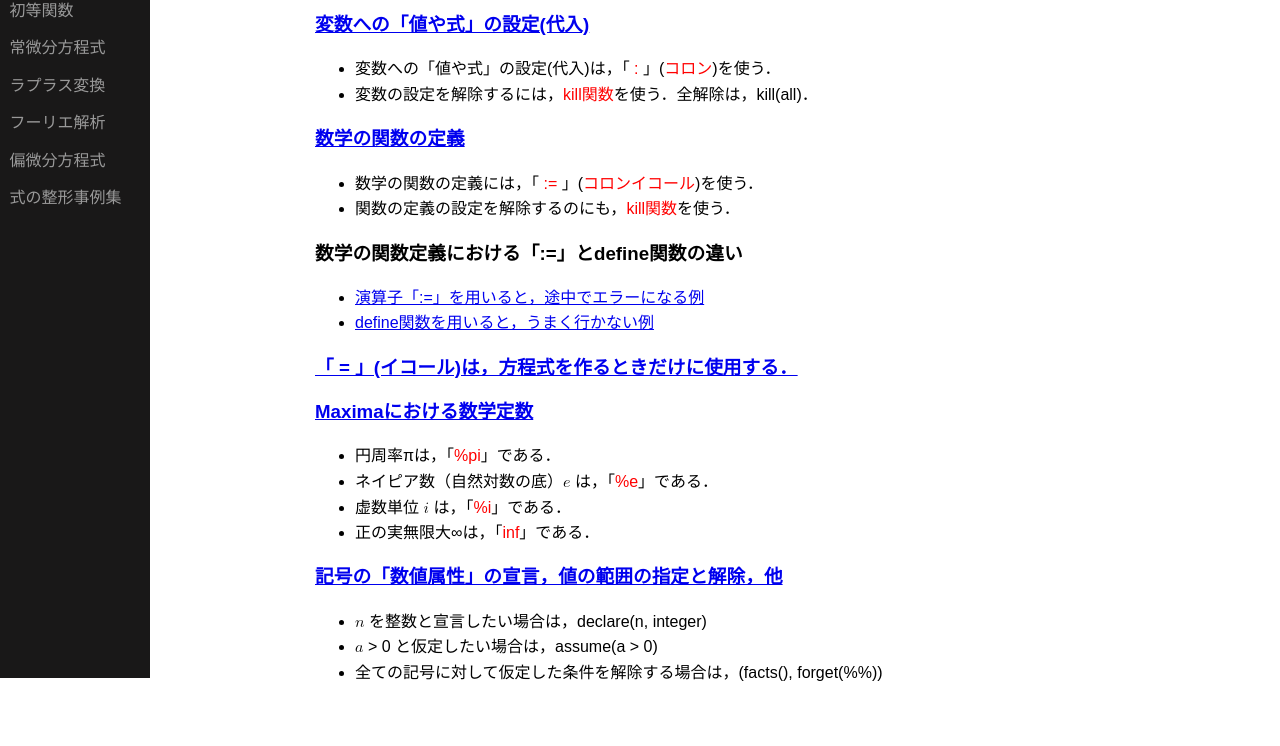
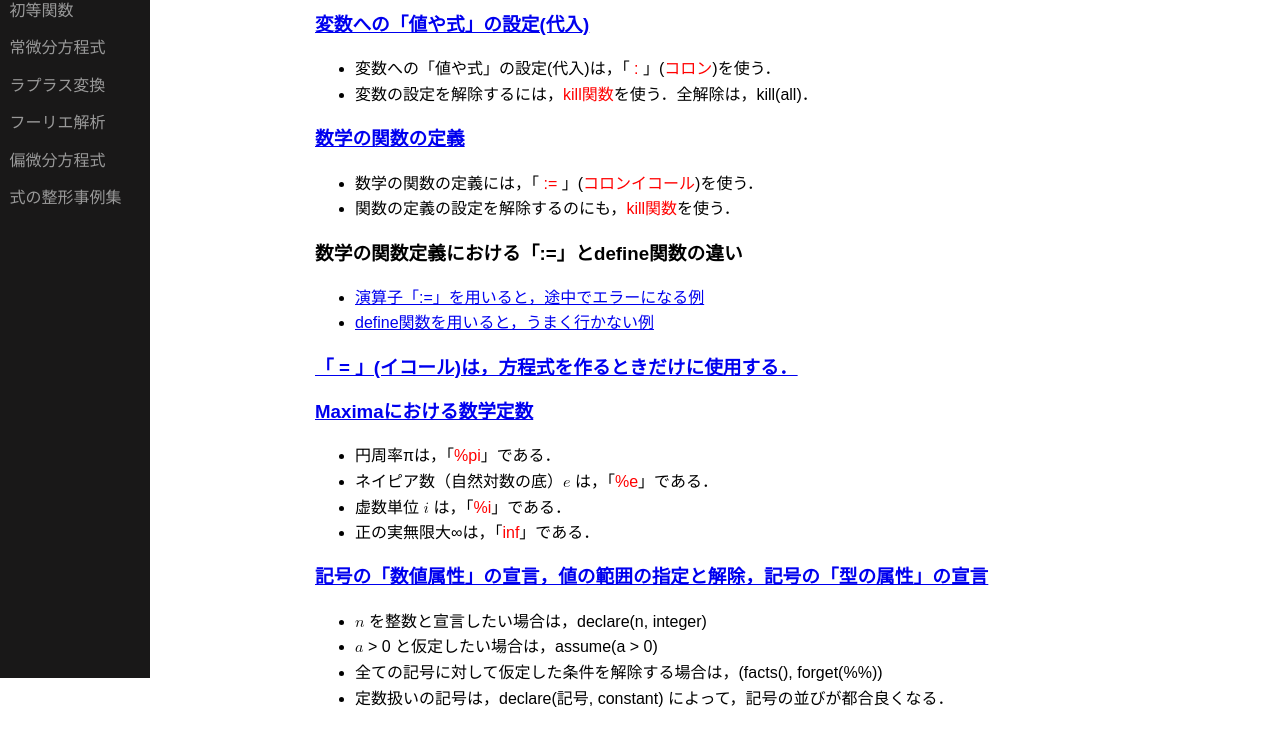
Before and after one commit to Hideo-Taniguchi/how-to-use-maxima, a plain HTML site: page begining.html in a window 1280 px wide. Shown: the part 122-868 px from the top of the page. Drawn offline with Linux system fonts and the light colour scheme.

Commit message:
Add files via upload

```diff
--- a/begining.html
+++ b/begining.html
@@ -56,11 +56,12 @@
                 <li>正の実無限大∞は，「<font COLOR="#ff0000">inf</font>」である．</li>
             </ul>
 
-            <h3><a href="./01Begining/Symbol_Property.html" target="_blank">記号の「数値属性」の宣言，値の範囲の指定と解除，他</a></h3>
+            <h3><a href="./01Begining/Symbol_Property.html" target="_blank">記号の「数値属性」の宣言，値の範囲の指定と解除，記号の「型の属性」の宣言</a></h3>
             <ul>
                 <li><math><mi>n</mi></math> を整数と宣言したい場合は，declare(n, integer)</li>
                 <li><math><mi>a</mi></math> &gt 0 と仮定したい場合は，assume(a &gt 0)</li>
                 <li>全ての記号に対して仮定した条件を解除する場合は，(facts(), forget(%%))</li>
+                <li>定数扱いの記号は，declare(記号, constant) によって，記号の並びが都合良くなる．</li>
             </ul>
 
 
```
